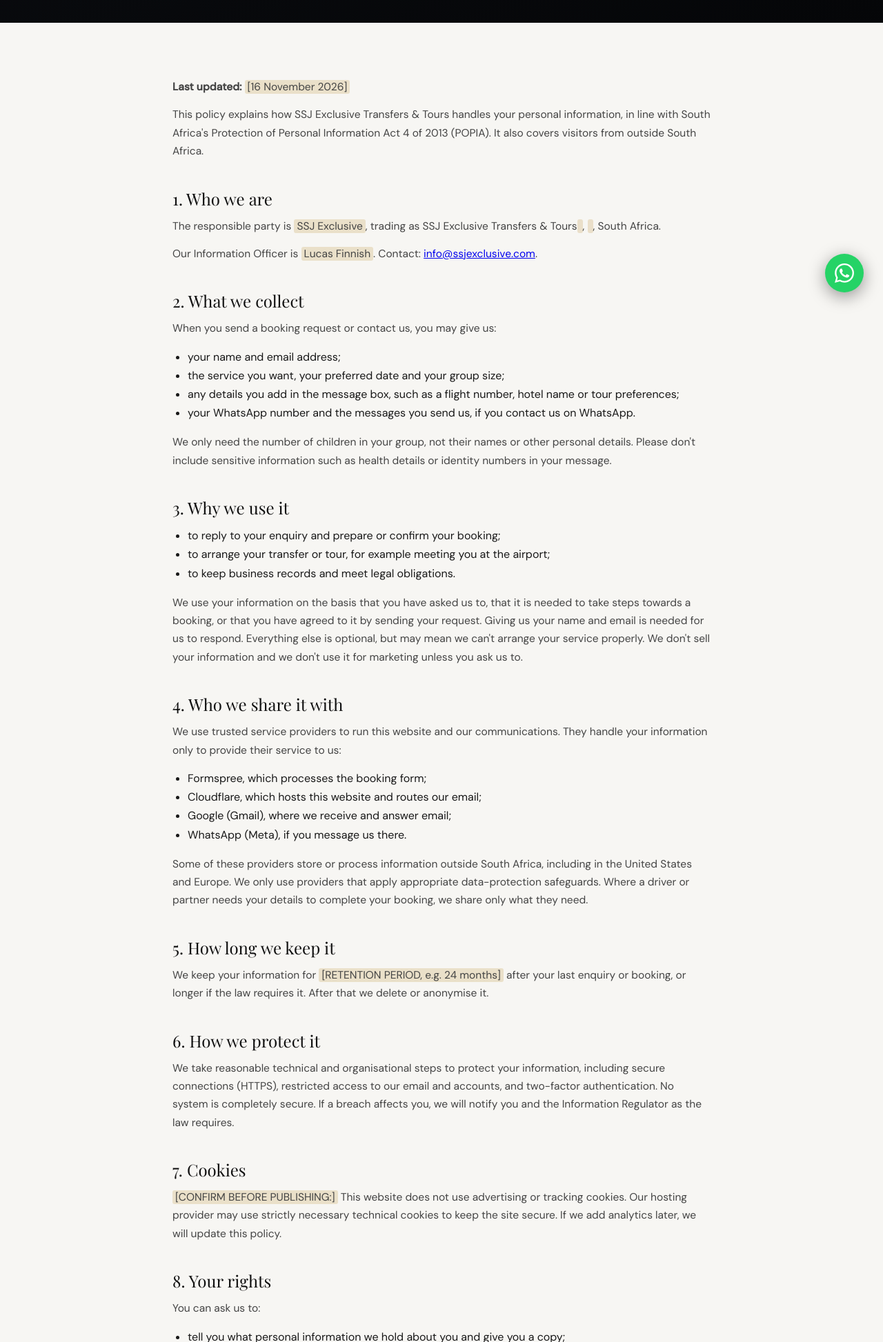
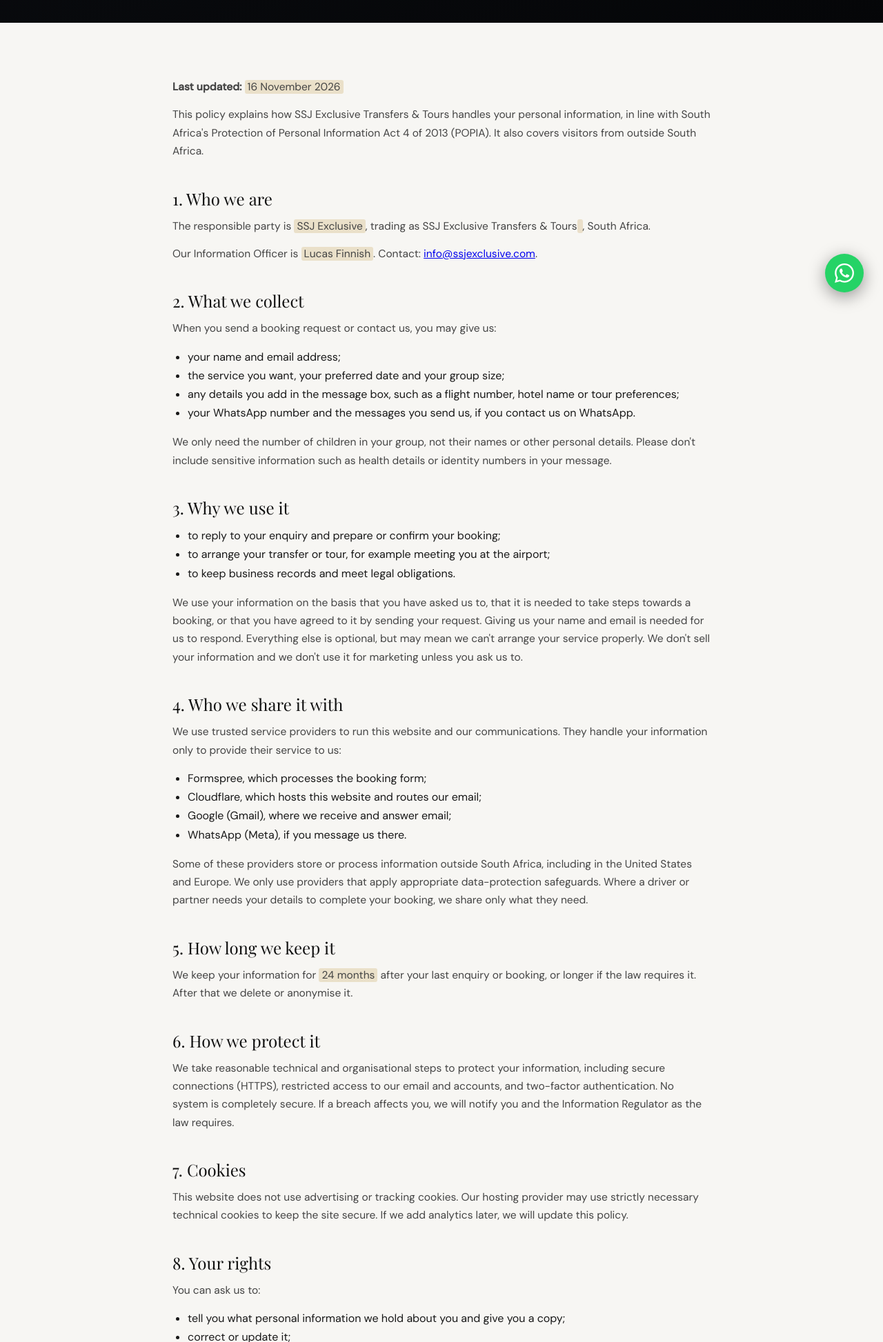
Before and after one commit to WayneS-0365/Lucas-ssjexclusive, a plain HTML site: page privacy.html in a window 1280 px wide. Shown: the part 348-2294 px from the top of the page at 69% size. Drawn offline with nearby package versions, Linux system fonts and the light colour scheme; a web font is replaced by a local one.

Commit message:
Remove placeholder text from privacy policy

```diff
--- a/privacy.html
+++ b/privacy.html
@@ -147,11 +147,11 @@
 
 <section class="section section-light">
   <div class="inner policy" style="max-width:780px;">
-    <p><strong>Last updated:</strong> <span class="todo">[16 November 2026]</span></p>
+    <p><strong>Last updated:</strong> <span class="todo">16 November 2026</span></p>
     <p>This policy explains how SSJ Exclusive Transfers &amp; Tours handles your personal information, in line with South Africa's Protection of Personal Information Act 4 of 2013 (POPIA). It also covers visitors from outside South Africa.</p>
 
     <h2>1. Who we are</h2>
-    <p>The responsible party is <span class="todo">SSJ Exclusive</span>, trading as SSJ Exclusive Transfers &amp; Tours<span class="todo"></span>, <span class="todo"></span>, South Africa.</p>
+    <p>The responsible party is <span class="todo">SSJ Exclusive</span>, trading as SSJ Exclusive Transfers &amp; Tours<span class="todo"></span>, South Africa.</p>
     <p>Our Information Officer is <span class="todo">Lucas Finnish</span>. Contact: <a href="mailto:info@ssjexclusive.com">info@ssjexclusive.com</a>.</p>
 
     <h2>2. What we collect</h2>
@@ -183,13 +183,13 @@
     <p>Some of these providers store or process information outside South Africa, including in the United States and Europe. We only use providers that apply appropriate data-protection safeguards. Where a driver or partner needs your details to complete your booking, we share only what they need.</p>
 
     <h2>5. How long we keep it</h2>
-    <p>We keep your information for <span class="todo">[RETENTION PERIOD, e.g. 24 months]</span> after your last enquiry or booking, or longer if the law requires it. After that we delete or anonymise it.</p>
+    <p>We keep your information for <span class="todo">24 months</span> after your last enquiry or booking, or longer if the law requires it. After that we delete or anonymise it.</p>
 
     <h2>6. How we protect it</h2>
     <p>We take reasonable technical and organisational steps to protect your information, including secure connections (HTTPS), restricted access to our email and accounts, and two-factor authentication. No system is completely secure. If a breach affects you, we will notify you and the Information Regulator as the law requires.</p>
 
     <h2>7. Cookies</h2>
-    <p><span class="todo">[CONFIRM BEFORE PUBLISHING:]</span> This website does not use advertising or tracking cookies. Our hosting provider may use strictly necessary technical cookies to keep the site secure. If we add analytics later, we will update this policy.</p>
+    <p>This website does not use advertising or tracking cookies. Our hosting provider may use strictly necessary technical cookies to keep the site secure. If we add analytics later, we will update this policy.</p>
 
     <h2>8. Your rights</h2>
     <p>You can ask us to:</p>
```
